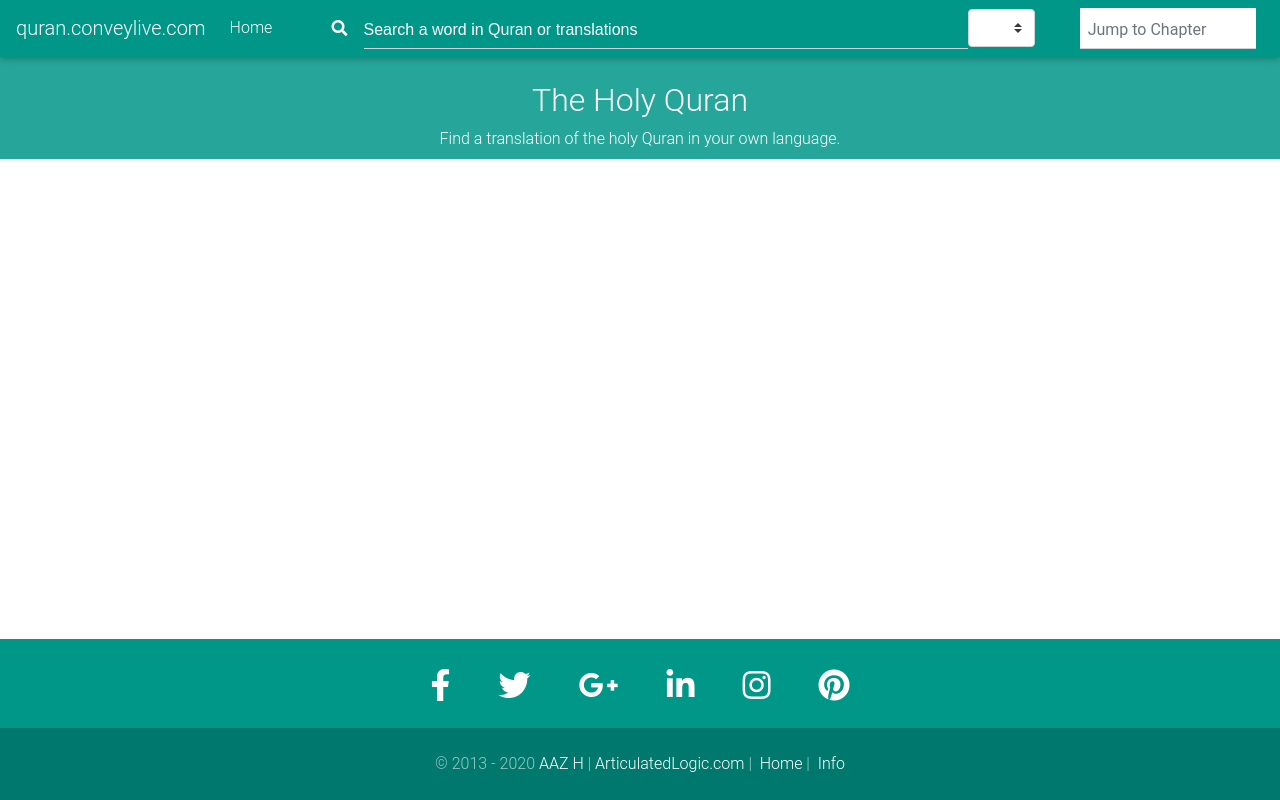
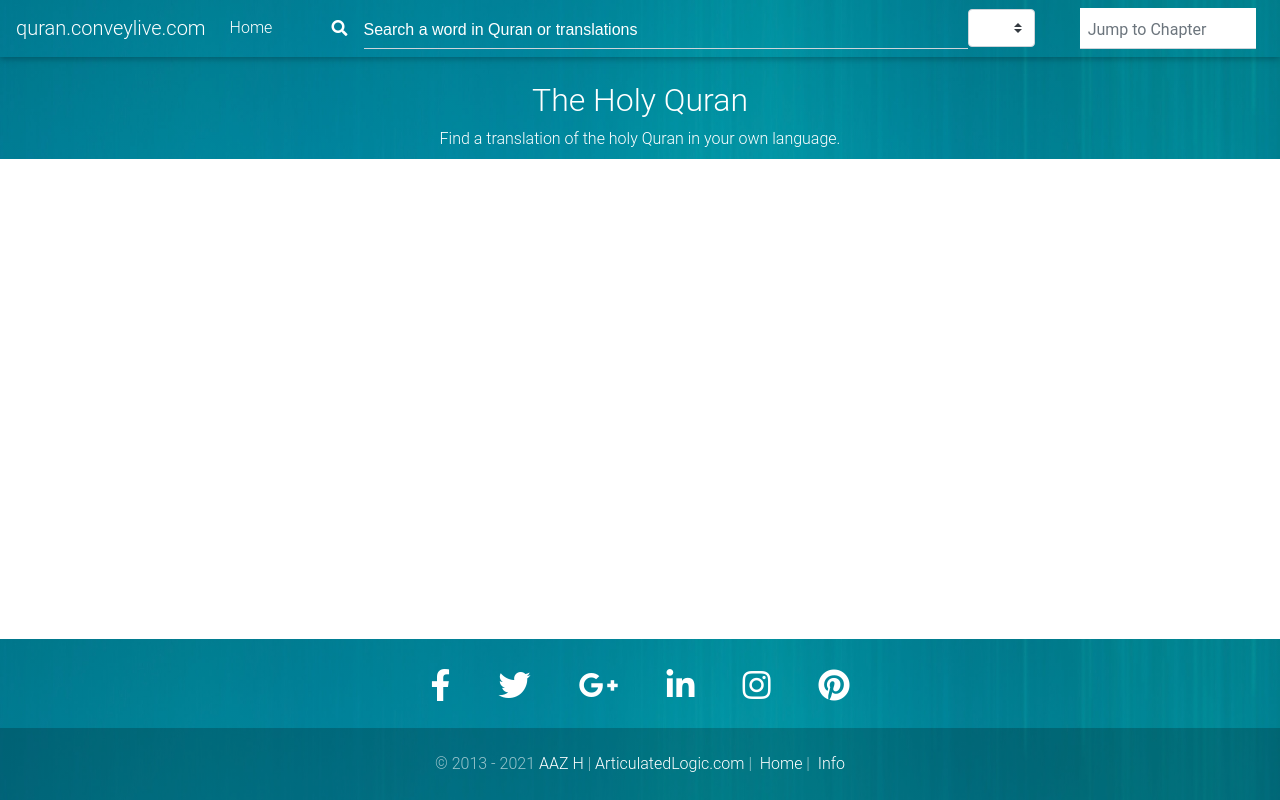
Before and after one commit to aazhbd/quoteshare, a Django app: page / in a window 1280 px wide. Run offline with Django 3.2, Linux system fonts and the light colour scheme; data that the repository does not hold is empty; some libraries are stand-ins or nearby versions.

Commit message:
Layout and template design updated.

```diff
--- a/content/content/static/css/style.css
+++ b/content/content/static/css/style.css
@@ -42,7 +42,7 @@ a{
 
 @font-face {
   font-family: "Noto Mono";
-  src: url('/static/fonts/NotoMono-Regular.ttf');
+  src: url('../fonts/NotoMono-Regular.ttf');
 }
 
 .translations-text {
@@ -50,6 +50,20 @@ a{
   font-stretch: condensed;
   letter-spacing: -1px;
   font-size: 1.1rem;
+}
+
+.navbar {
+  background-image: linear-gradient(20deg, rgba(0, 172, 193, 0.4), rgba(0, 137, 123, 0.4)), url("../images/bg-top.jpg");
+  background-size: cover;
+}
+
+.navbar .nav-link {
+  color: #fff !important;
+}
+
+.title-banner {
+  background-image: linear-gradient(20deg, rgba(0, 172, 193, 0.4), rgba(0, 137, 123, 0.4)), url("../images/bg-top.jpg");
+  background-size: cover;
 }
 
 .page-container {
--- a/content/content/templates/chapter.html
+++ b/content/content/templates/chapter.html
@@ -63,7 +63,7 @@
 
 {% block content %}
 
-<header class="bg-primary teal lighten-1 white-text">
+<header class="bg-primary teal lighten-1 white-text title-banner">
     <div class="container text-center p-2 pt-4 mx-auto">
 
         <div class="text-center h4-responsive">
--- a/content/content/templates/home.html
+++ b/content/content/templates/home.html
@@ -7,7 +7,7 @@
 
 {% block content %}
 
-<header class="bg-primary teal lighten-1 white-text">
+<header class="bg-primary teal lighten-2 white-text title-banner">
     <div class="container text-center p-2 pt-4 mx-auto">
         <h2 class="heading h2-responsive">The Holy Quran</h2>
         <div>Find a translation of the holy Quran in your own language.</div>
--- a/content/content/templates/main.html
+++ b/content/content/templates/main.html
@@ -17,7 +17,7 @@
 </head>
 
 <body>
-<nav class="navbar navbar-expand-lg navbar-dark teal">
+<nav class="navbar navbar-expand-lg navbar-dark teal lighten-1">
     <a class="navbar-brand" href="/">quran.conveylive.com</a>
     <button class="navbar-toggler" type="button" data-toggle="collapse" data-target="#mainMenu"
             aria-controls="mainMenu" aria-expanded="false" aria-label="Toggle navigation">
@@ -70,7 +70,7 @@
 </div>
 {% endblock %}
 
-<footer class="page-footer footer white-text teal pt-2 mb-0 w-100">
+<footer class="page-footer footer white-text teal pt-2 mb-0 w-100 title-banner">
     <div class="container">
         <div class="row">
             <div class="col-md-12 py-4">
@@ -98,7 +98,7 @@
         </div>
     </div>
     <div class="footer-copyright text-center py-4">
-        &copy; 2013 - 2020 <a href="mailto:aazhbd@yahoo.com">AAZ H</a> | <a href="http://www.articulatedlogic.com/">ArticulatedLogic.com</a>
+        &copy; 2013 - 2021 <a href="mailto:aazhbd@yahoo.com">AAZ H</a> | <a href="http://www.articulatedlogic.com/">ArticulatedLogic.com</a>
         | &nbsp;<a href="/">Home</a>
         | &nbsp;<a href="/info">Info</a>
     </div>
--- a/content/content/templates/search.html
+++ b/content/content/templates/search.html
@@ -7,7 +7,7 @@
 
 {% block content %}
 
-<header class="bg-primary teal lighten-1 white-text">
+<header class="bg-primary teal lighten-2 white-text title-banner">
     <div class="container text-center p-2 pt-4 mx-auto">
         <h3 class="heading h3-responsive">Search result for : {{ result_keyword }}</h3>
         <div>
```
Also changed, not shown: content/content/static/images/bg-top.jpg (added).
